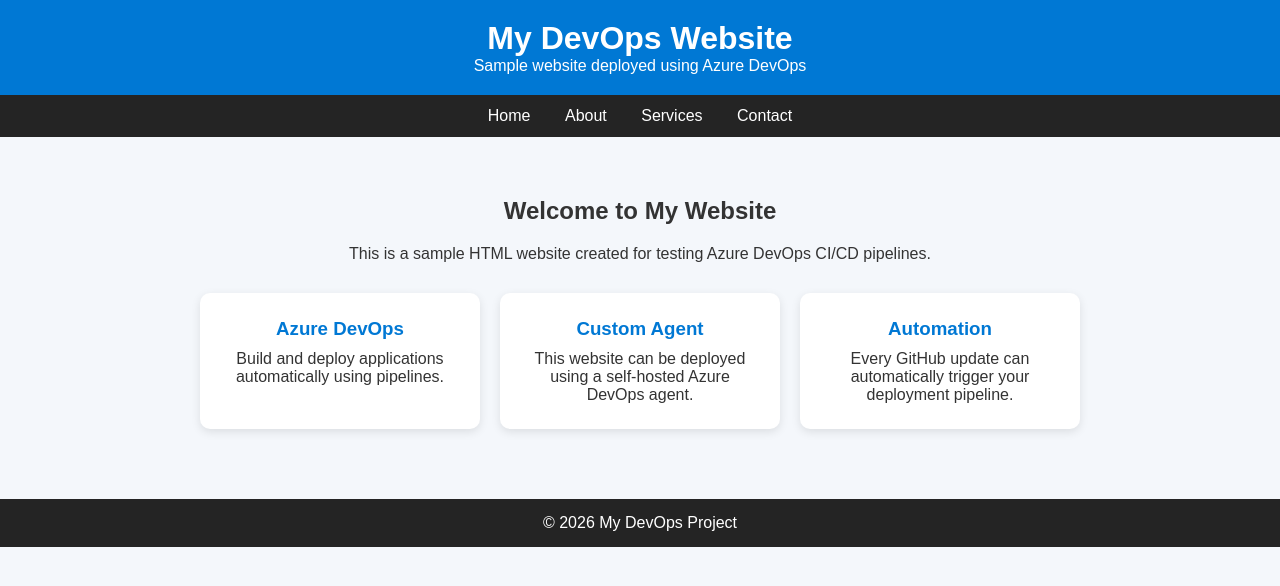
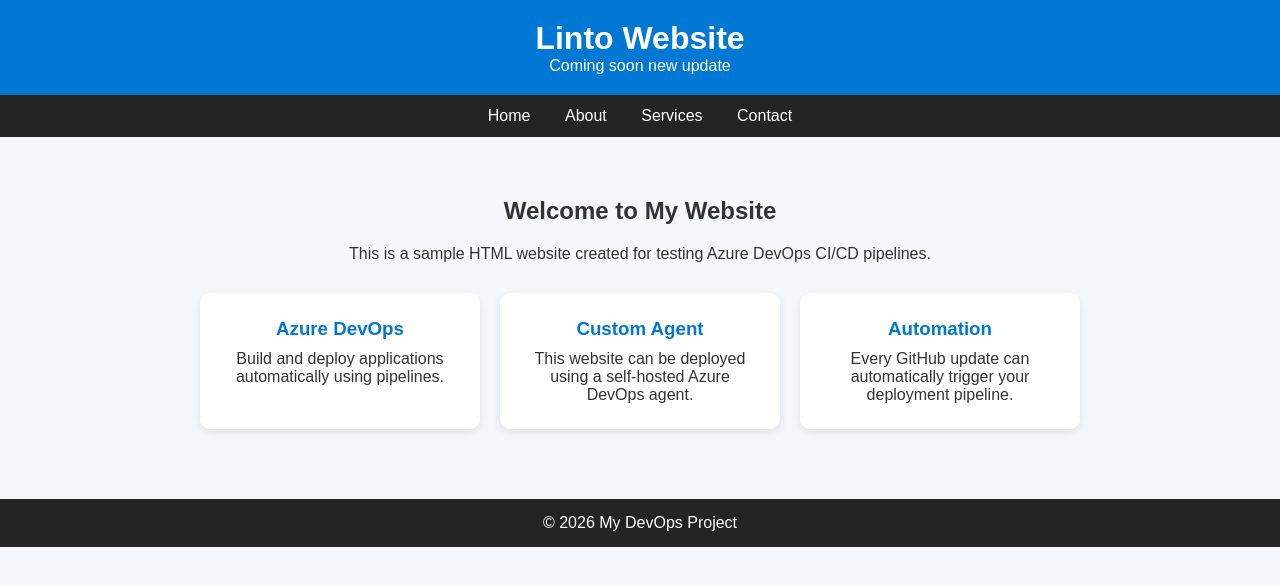
Before and after one commit to lintosamuel2025/simple-Project, a plain HTML site: page index.html in a window 1280 px wide. Drawn offline with Linux system fonts and the light colour scheme.

Commit message:
Update index.html

```diff
--- a/index.html
+++ b/index.html
@@ -3,7 +3,7 @@
 <head>
     <meta charset="UTF-8">
     <meta name="viewport" content="width=device-width, initial-scale=1.0">
-    <title>This is linto samuel Website</title>
+    <title>Devops Website</title>
 
     <style>
         * {
@@ -82,8 +82,8 @@
 <body>
 
 <header>
-    <h1>My DevOps Website</h1>
-    <p>Sample website deployed using Azure DevOps</p>
+    <h1>Linto Website</h1>
+    <p>Coming soon new update</p>
 </header>
 
 <nav>
```
